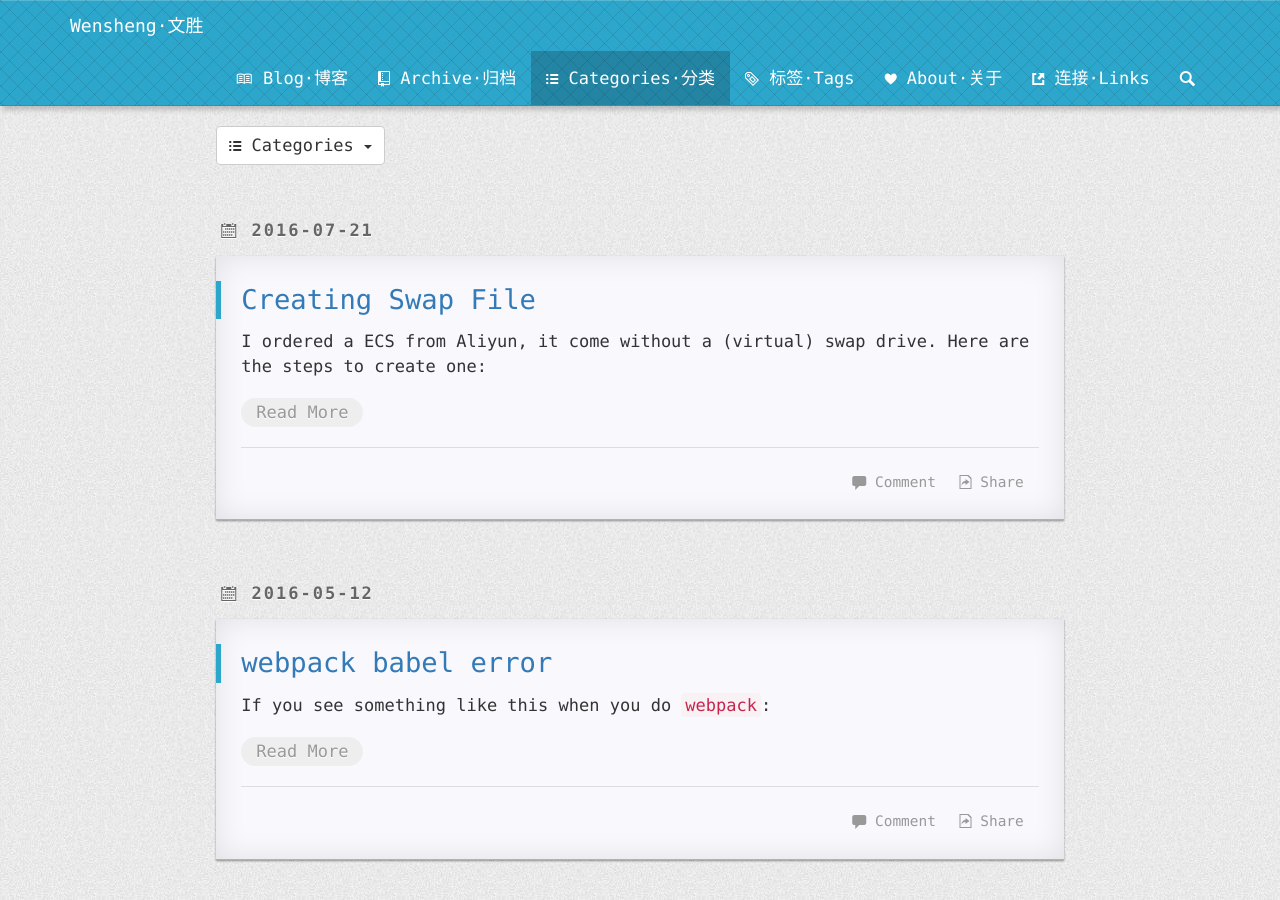
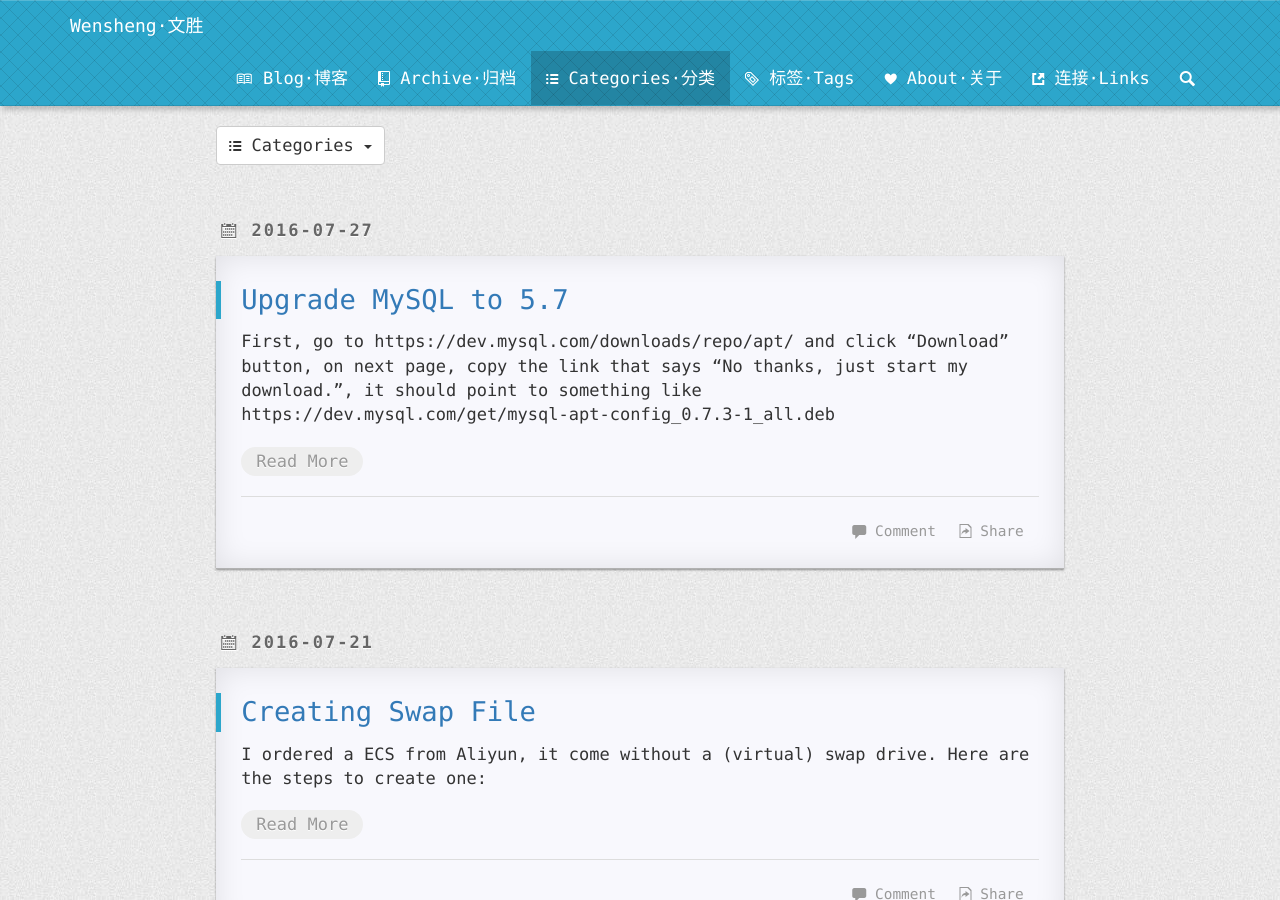
Before and after one commit to wensheng/wensheng.github.io, a Jekyll site: the page built from pages/2category.html, in a window 1280 px wide and 900 px high. Built offline with Jekyll 4.4.1, drawn with Linux system fonts in a browser that asks for light colours; nearby versions of some CDN libraries; Markdown is read by kramdown in place of the engine named in the settings; comment, search, counter and statistics services are not loaded.

Commit message:
mysql 5.7

````diff
--- /dev/null
+++ b/_posts/2016-07-27-install-mysql-5.7.md
@@ -0,0 +1,33 @@
+---
+layout: post
+title: Upgrade MySQL to 5.7
+---
+
+First, go to https://dev.mysql.com/downloads/repo/apt/ and click "Download" button, on next page, copy the link that says "No thanks, just start my download.", it should point to something like https://dev.mysql.com/get/mysql-apt-config_0.7.3-1_all.deb
+
+Use the link to wget the file. then
+
+```bash
+    sudo dpkg -i mysql-apt-config_0.7.3-1_all.deb
+```
+Select 5.7 during configuration.
+
+Remove the previous version of MySQL:
+
+```bash
+    sudo apt-get remove mysql-client-5.5 mysql-server-5.5  # or 5.6
+    sudo apt-get autoremove
+```
+
+Install MySQL 5.7
+
+```bash
+    sudo apt-get update
+    sudo apt-get install mysql-server-5.7
+```
+
+Upgrade databases
+
+```bash
+    sudo mysql_upgrade -u root -p --force
+```
````
Also changed, not shown: steps.md (+2 -0 lines).
